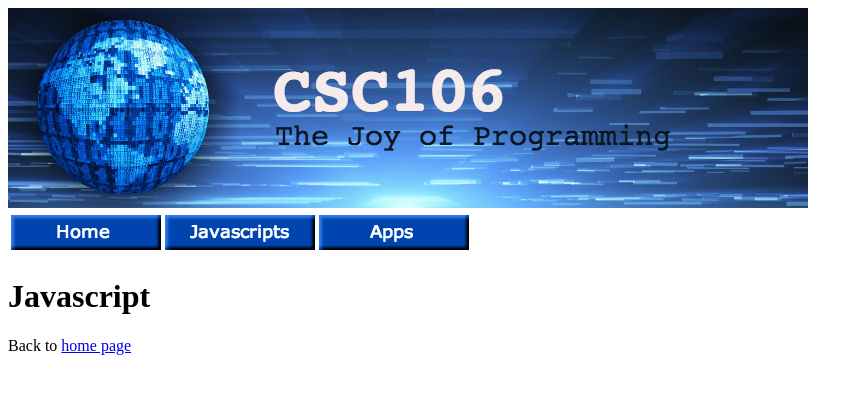
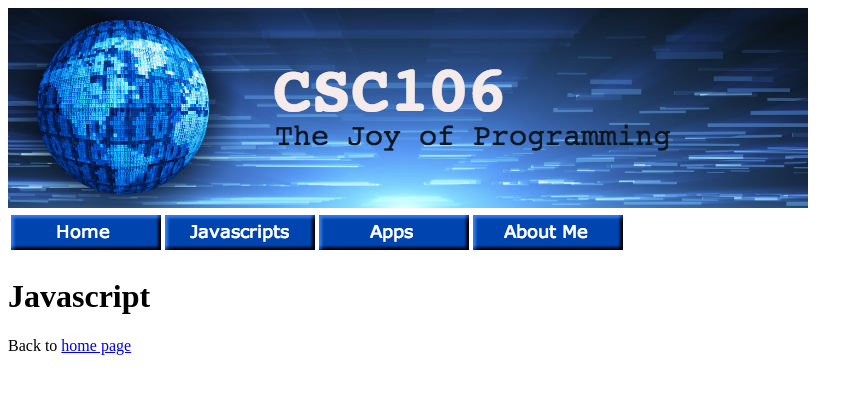
Before and after one commit to HamDanwich/HamDanwich.github.io, a plain HTML site: page index.html in a window 1280 px wide. Shown: the whole page, without its empty margins (0-863 px from the left). Drawn offline with Linux system fonts and the light colour scheme.

Commit message:
Update index.html

```diff
--- a/index.html
+++ b/index.html
@@ -12,7 +12,7 @@
         <th> <img src="home.png"> </th>
         <th> <img src="javascripts.png"> </th>
         <th> <img src="apps.png"> </th>
-        <th <img src="about.png"> </th>
+        <th> <img src="about.png"> </th>
     </tr>
   </thead>
   </table>
```
